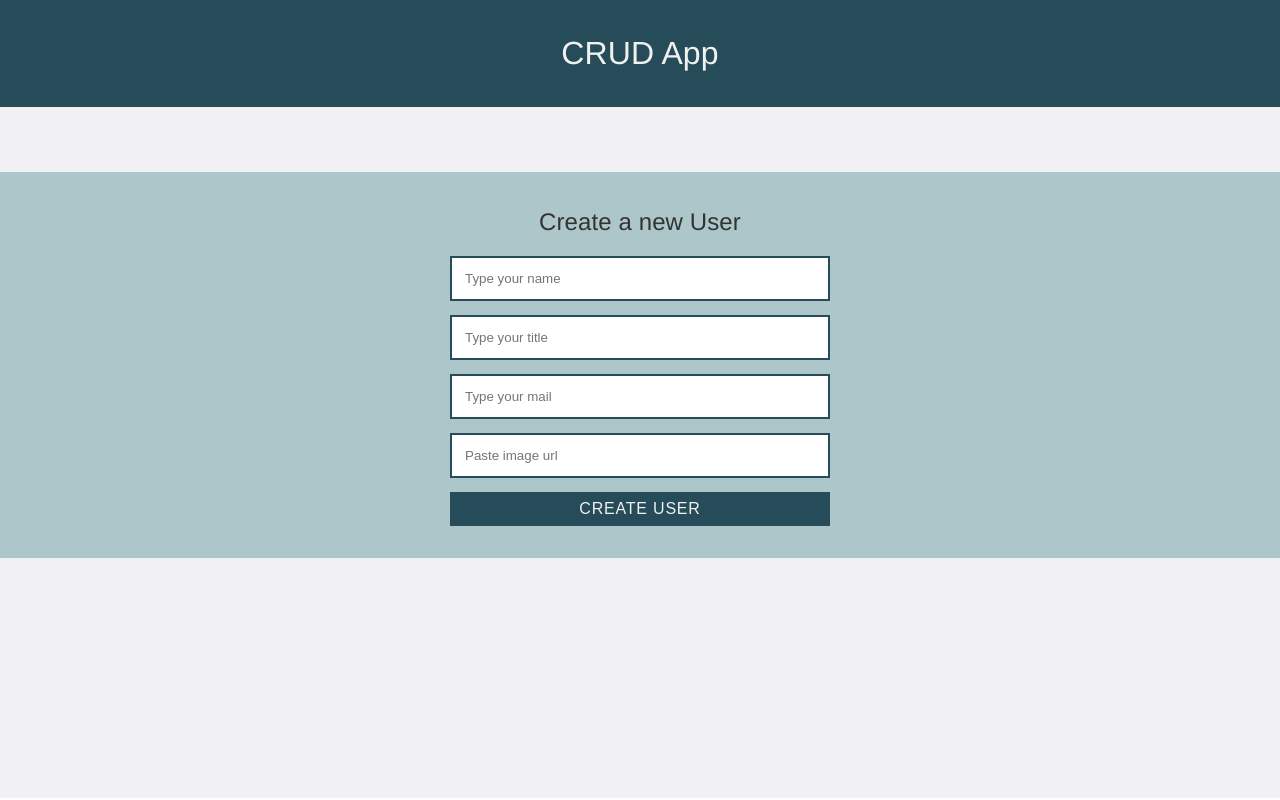
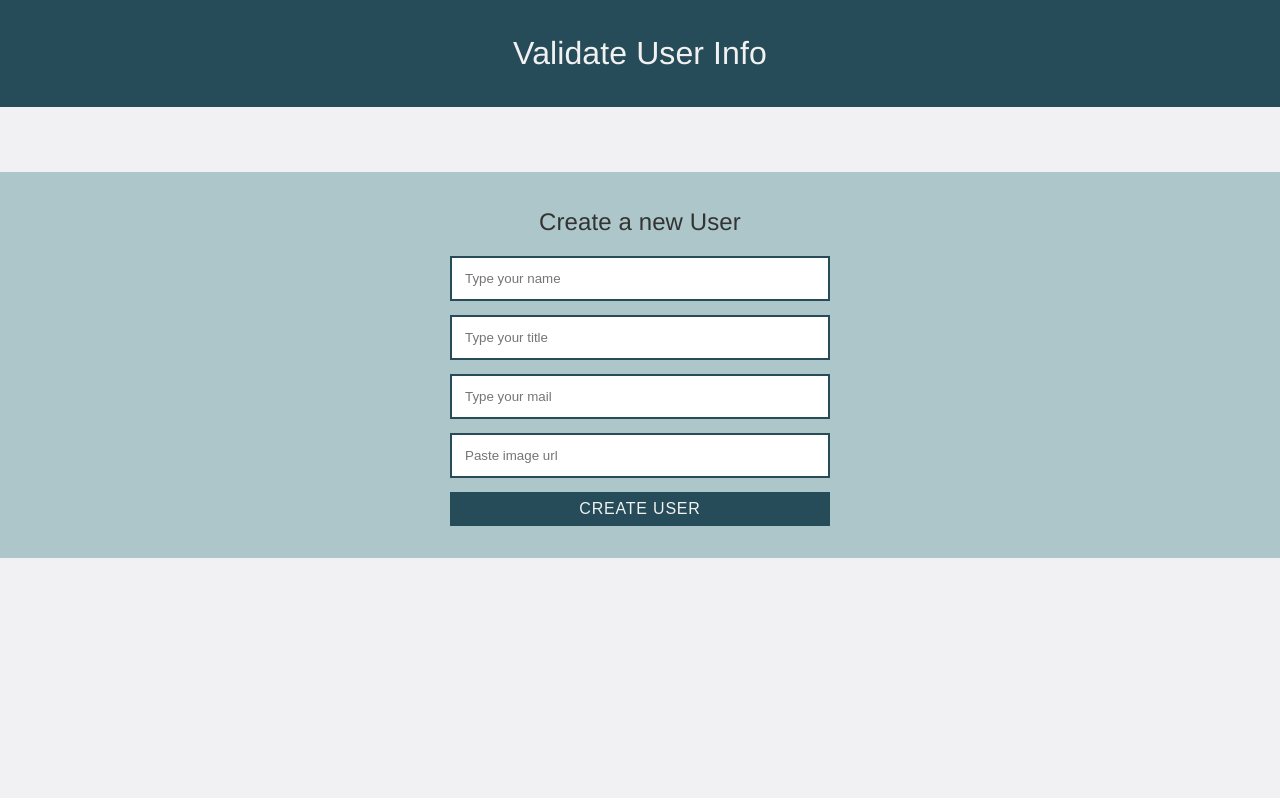
Before and after one commit to osman-butt/user-info, a plain HTML site: page index.html in a window 1280 px wide. Drawn offline with Linux system fonts and the light colour scheme.

Commit message:
Update index.html

```diff
--- a/index.html
+++ b/index.html
@@ -11,7 +11,7 @@
 
 <body>
     <header>
-        <h1>CRUD App</h1>
+        <h1>Validate User Info</h1>
     </header>
     <main>
         <section id="users-grid" class="grid-container"></section>
```
